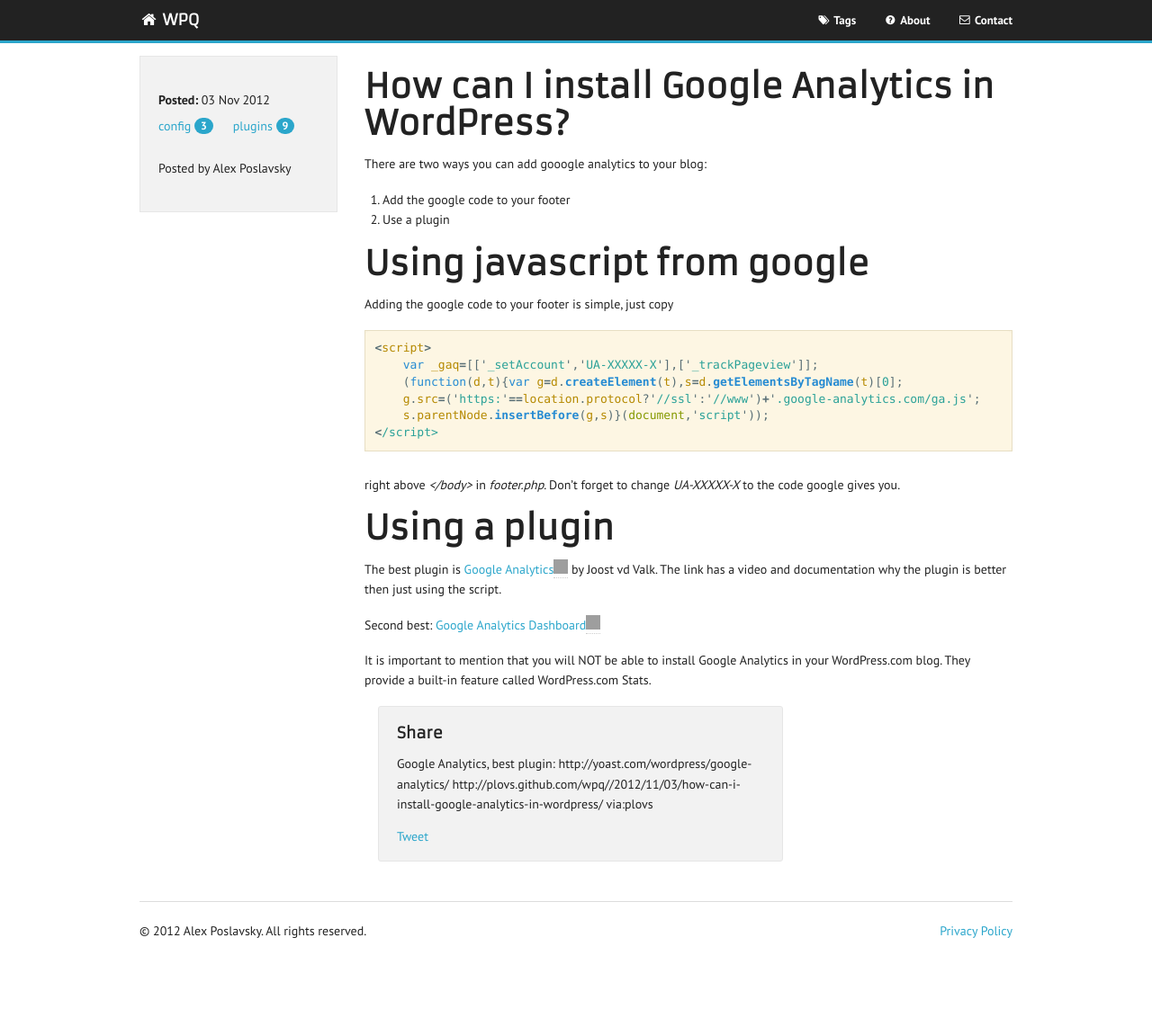
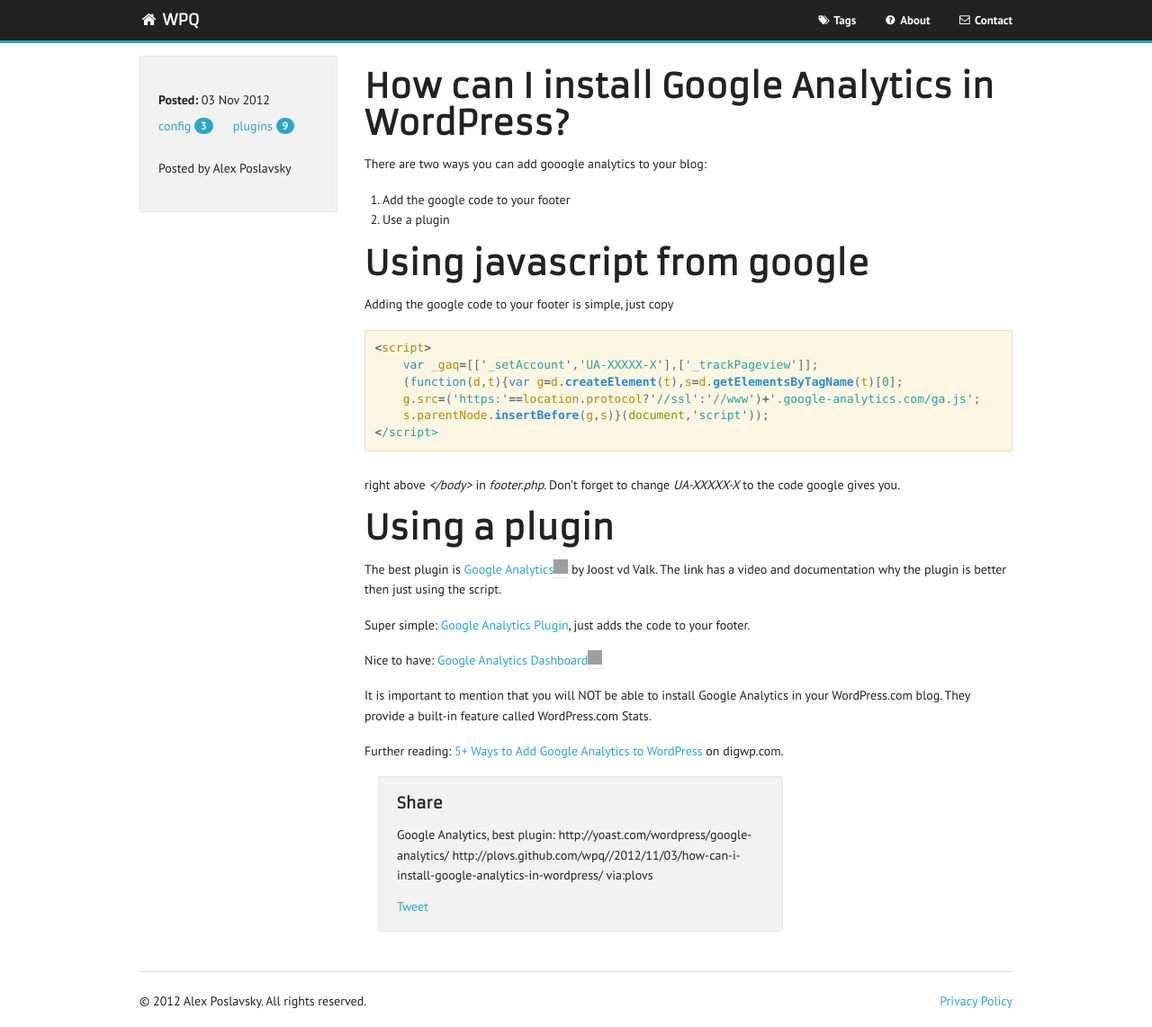
Before and after one commit to alexpos/wpq, a Jekyll site: the page built from _posts/2012-11-03-how-can-i-install-google-analytics-in-wordpress.md, in a window 1280 px wide. Shown: the whole page at 90% size. Built offline with Jekyll 4.4.1, drawn with Linux system fonts in a browser that asks for light colours; Markdown is read by kramdown in place of the engine named in the settings; comment, search, counter and statistics services are not loaded; before the commit the page ends 1063 px from its top, so only the background shows below that; grey boxes are pictures that could not be loaded.

Commit message:
updated google analytics

```diff
--- a/_posts/2012-11-03-how-can-i-install-google-analytics-in-wordpress.md
+++ b/_posts/2012-11-03-how-can-i-install-google-analytics-in-wordpress.md
@@ -30,9 +30,14 @@
 
 The best plugin is [Google Analytics][yoa]{% include wplugin.html %} by Joost vd Valk. The link has a video and documentation why the plugin is better then just using the script.
 
-Second best: [Google Analytics Dashboard][gad]{% include wplugin.html %}
+Super simple: [Google Analytics Plugin][gap], just adds the code to your footer.
+
+Nice to have: [Google Analytics Dashboard][gad]{% include wplugin.html %}
 
 It is important to mention that you will NOT be able to install Google Analytics in your WordPress.com blog. They provide a built-in feature called WordPress.com Stats.
 
+Further reading: [5+ Ways to Add Google Analytics to WordPress](http://digwp.com/2012/06/add-google-analytics-wordpress/) on digwp.com.
+
 [yoa]: http://yoast.com/wordpress/google-analytics/
 [gad]: https://wordpress.org/extend/plugins/google-analytics-dashboard/
+[gap]: http://perishablepress.com/google-analytics-plugin/
```
Also changed, not shown: 1 other file.
